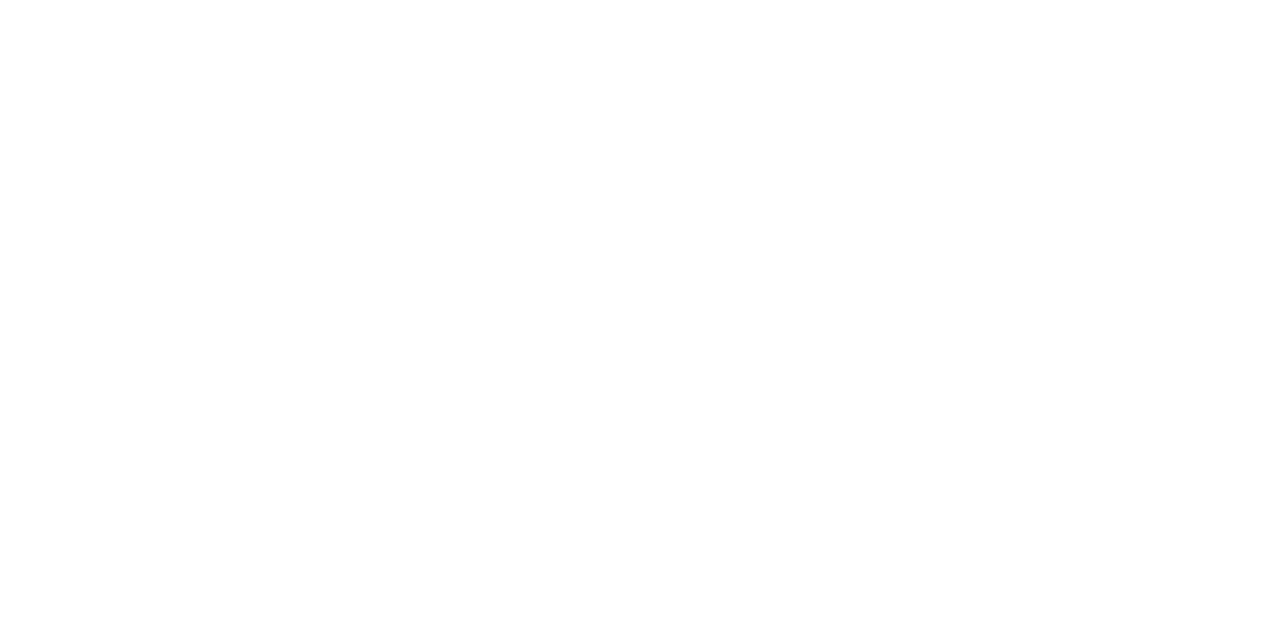
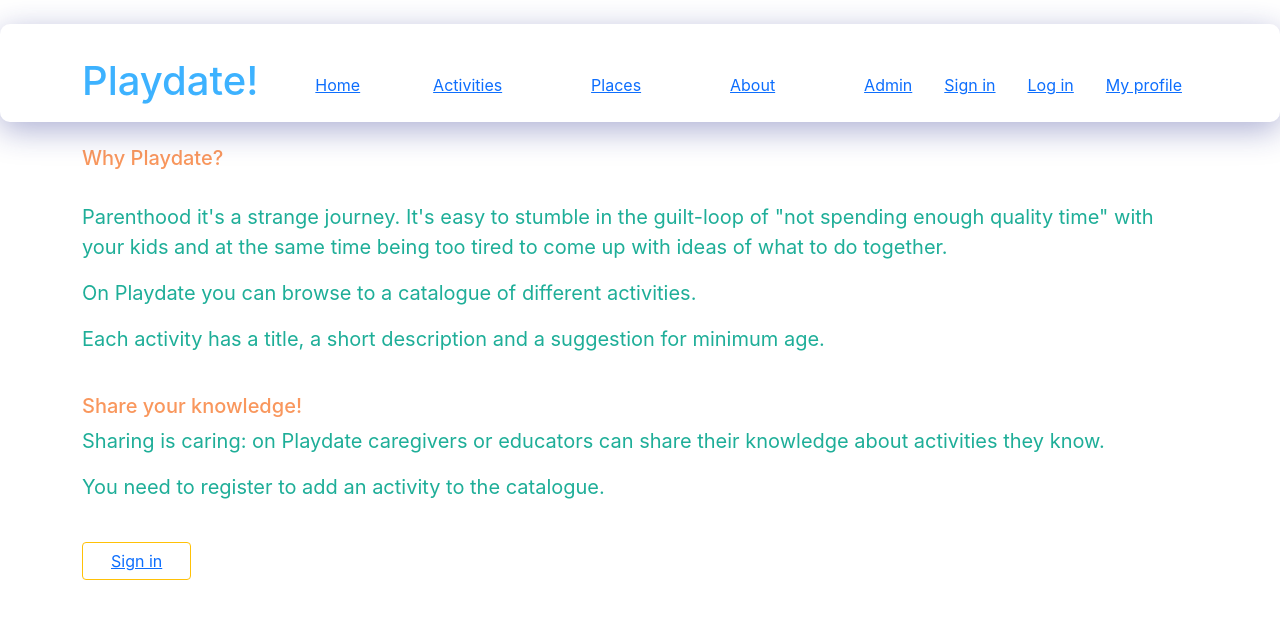
Before and after one commit to emmefayez/Playdate, a React (Create React App) app in the folder client/: page /info in a window 1280 px wide. Before the commit this address had no page. Shown: the top 618 px of the page. Built offline with nearby package versions, Linux system fonts and the light colour scheme.

Commit message:
last minute changes

```diff
--- a/client/src/App.js
+++ b/client/src/App.js
@@ -7,6 +7,7 @@
 import Login from './Login';
 import Admin from './Admin';
 import Places from './Places';
+import Info from './Info';
 
 function App() {
     return (
@@ -16,6 +17,7 @@
     <Route path="/register" element={<Registration />}/>
     <Route path="/login" element={<Login />}/>
     <Route path="/Activities" element={<Activities />}/>
+     <Route path="/info" element={<Info />}/>
     <Route path="/Places" element={<Places />}/>
     <Route path="users" element={<User />}/>
     <Route path="admin" element={<Admin />}/>
--- a/client/src/Home.js
+++ b/client/src/Home.js
@@ -14,6 +14,7 @@
             <section className="col-6">
                 <h3>Run out of ideas to entratain your kid/s?</h3>
                 <p> No need to panic!</p> <p> We have a list of suggestions for <strong>you</strong>!</p>
+                <p>All the activities of Playdate are based on the principles of non-formal learning and Montessori education.</p>
             </section>
 
             <div className="row mt-4">
@@ -21,7 +22,7 @@
             <section className="card">
                 <div className="card-body">
                 <h2>Activities catalogue</h2>
-                <p>Browse through the catalogue to find the perfect game and filter using a keyword.</p>
+                <p>Browse through the catalogue to find the perfect game.You can also filter the results using a keyword.</p>
 
                 <span>Take a look </span>
                    <Link to="/Activities">here</Link>
--- /dev/null
+++ b/client/src/Info.js
@@ -0,0 +1,31 @@
+import React from 'react'
+import { Link } from "react-router-dom";
+import Navbar from './Navbar'
+
+function Info() {
+    return (
+        <div className="info_section mt-4">
+            <Navbar />
+            <section className="container mt-4">
+            <h3>Why Playdate?</h3>
+            <br />
+            <div className="about">
+            <p>Parenthood it's a strange journey. It's easy to stumble
+            in the guilt-loop of "not spending enough quality time" with your kids and at the same time being too tired to come up with ideas of what to do together.</p>
+            <p>On Playdate you can browse to a catalogue of different activities.</p>
+            <p>Each activity has a title, a short description and a suggestion for minimum age.</p>
+            <br />
+            <h3>Share your knowledge!</h3>
+            <p>Sharing is caring: on Playdate caregivers or educators can share their knowledge about activities they know.</p>
+            <p>You need to register to add an activity to the catalogue.</p>
+            <button className="btn btn-outline-warning mt-4"><span className="m-3"><Link to="/register">Sign in</Link></span></button>
+
+
+
+            </div>
+            </section>
+        </div>
+    )
+}
+
+export default Info
--- a/client/src/Navbar.js
+++ b/client/src/Navbar.js
@@ -10,6 +10,7 @@
      <Link to="/">Home</Link>
      <span className="m-3"><Link to="/Activities">Activities</Link></span>
       <span className="m-3"><Link to="/Places">Places</Link></span>
+      <span className="m-3"><Link to="/info">About</Link></span>
      <div>
      <span className="m-3"><Link to="/Admin">Admin</Link></span>
      <span className="m-3"><Link to="/register">Sign in</Link></span>
```
Also changed, not shown: 1 other file (tests, documents, lock files or other folders).
